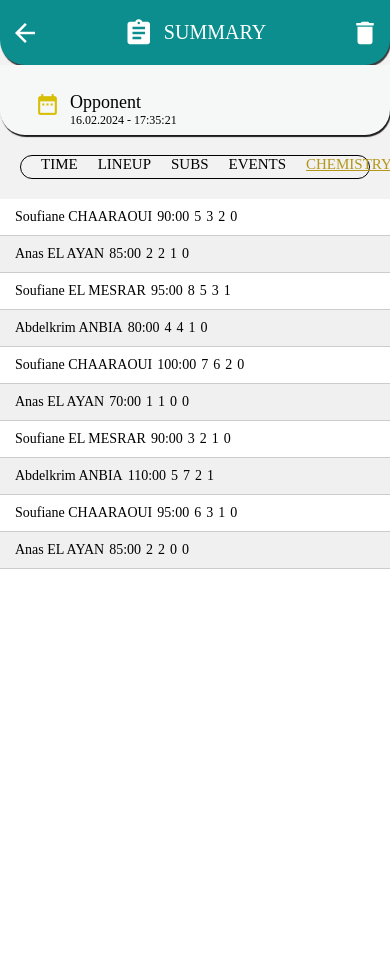
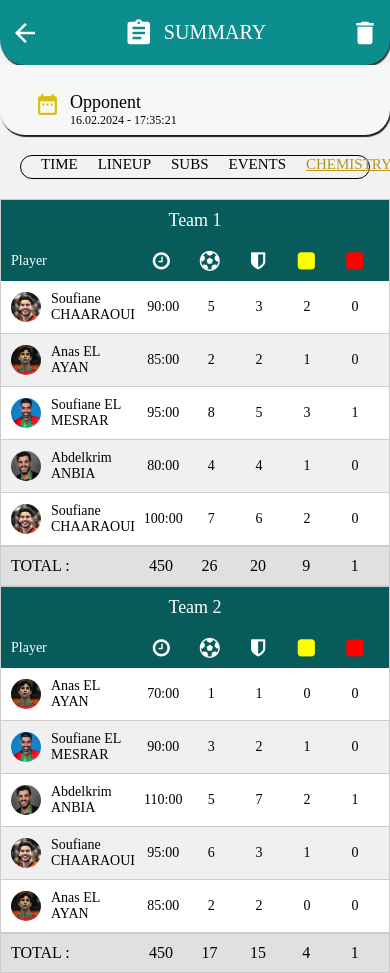
Before and after one commit to YahyaNamir/Salle_Summary, a React Native app: screen /CHEMISTRY in a window 390 px wide. Before the commit the page ends 844 px from the top, so only its background shows below. Built offline with nearby package versions, Linux system fonts and the light colour scheme.

Commit message:
Team 1 and 2

```diff
--- a/components/ChemistryItem.js
+++ b/components/ChemistryItem.js
@@ -1,15 +1,16 @@
-import { View, Text, StyleSheet } from 'react-native';
+import { View, Text, StyleSheet, Image } from 'react-native';
 import React from 'react';
 
 export default function ChemistryItem({ chemistry }) {
   return (
     <View style={styles.itemContainer}>
-      <Text style={{fontFamily: 'Poppins-Bold', marginLeft: 5}} >{chemistry.name}</Text>
-      <Text style={{fontFamily: 'Poppins-Bold', marginLeft: 5}} >{chemistry.minutePlayer}</Text>
-      <Text style={{fontFamily: 'Poppins-Bold', marginLeft: 5}} >{chemistry.goal}</Text>
-      <Text style={{fontFamily: 'Poppins-Bold', marginLeft: 5}} >{chemistry.receivedGoal}</Text>
-      <Text style={{fontFamily: 'Poppins-Bold', marginLeft: 5}} >{chemistry.yellowCard}</Text>
-      <Text style={{fontFamily: 'Poppins-Bold', marginLeft: 5}} >{chemistry.redCard}</Text>
+      <Image source={chemistry.picture} style={styles.picture} />
+      <Text style={styles.name}>{chemistry.name}</Text>
+      <Text style={styles.text}>{chemistry.minutePlayer}</Text>
+      <Text style={styles.text}>{chemistry.goal}</Text>
+      <Text style={styles.text}>{chemistry.receivedGoal}</Text>
+      <Text style={styles.text}>{chemistry.yellowCard}</Text>
+      <Text style={styles.text}>{chemistry.redCard}</Text>
     </View>
   );
 }
@@ -22,4 +23,20 @@ const styles = StyleSheet.create({
     borderBottomWidth: 1,
     borderBottomColor: '#ccc',
   },
+  picture: {
+    width: 30,
+    height: 30,
+    borderRadius: 50,
+    marginRight: 10,
+  },
+  name: {
+    fontFamily: 'Poppins-Bold',
+    width: 92,
+    textAlign: 'left',
+  },
+  text: {
+    fontFamily: 'Poppins-Bold',
+    width: 50,
+    textAlign: 'center',
+  },
 });
--- a/package.json
+++ b/package.json
@@ -15,7 +15,8 @@
     "@react-navigation/material-top-tabs": "^6.6.14",
     "@react-navigation/native": "^6.1.18",
     "@react-navigation/stack": "^6.4.1",
-    "react": "^18.3.1",
+    "accordion-collapse-react-native": "^1.1.1",
+    "react": "^18.2.0",
     "react-dom": "^18.3.1",
     "react-native": "^0.74.3",
     "react-native-gesture-handler": "^2.17.1",
--- a/screens/ChemistryScreen.js
+++ b/screens/ChemistryScreen.js
@@ -1,110 +1,38 @@
-import { View, FlatList, StyleSheet } from 'react-native';
+import { View, FlatList, StyleSheet, Text, ScrollView } from 'react-native';
 import React from 'react';
 import ChemistryItem from '../components/ChemistryItem';
+import Icon from 'react-native-vector-icons/FontAwesome';
+
 const chemistryData = [
-  {
-    id: '1',
-    picture: require('../assets/images/chaaraoui.png'),
-    name: 'Soufiane CHAARAOUI',
-    goal: 5,
-    minutePlayer: '90:00',
-    yellowCard: 2,
-    redCard: 0,
-    receivedGoal: 3,
-  },
-  {
-    id: '2',
-    picture: require('../assets/images/ayan.png'),
-    name: 'Anas EL AYAN',
-    goal: 2,
-    minutePlayer: '85:00',
-    yellowCard: 1,
-    redCard: 0,
-    receivedGoal: 2,
-  },
-  {
-    id: '3',
-    picture: require('../assets/images/mesrar.png'),
-    name: 'Soufiane EL MESRAR',
-    goal: 8,
-    minutePlayer: '95:00',
-    yellowCard: 3,
-    redCard: 1,
-    receivedGoal: 5,
-  },
-  {
-    id: '4',
-    picture: require('../assets/images/aniba1.png'),
-    name: 'Abdelkrim ANBIA',
-    goal: 4,
-    minutePlayer: '80:00',
-    yellowCard: 1,
-    redCard: 0,
-    receivedGoal: 4,
-  },
-  {
-    id: '5',
-    picture: require('../assets/images/chaaraoui.png'),
-    name: 'Soufiane CHAARAOUI',
-    goal: 7,
-    minutePlayer: '100:00',
-    yellowCard: 2,
-    redCard: 0,
-    receivedGoal: 6,
-  },
-  {
-    id: '6',
-    picture: require('../assets/images/ayan.png'),
-    name: 'Anas EL AYAN',
-    goal: 1,
-    minutePlayer: '70:00',
-    yellowCard: 0,
-    redCard: 0,
-    receivedGoal: 1,
-  },
-  {
-    id: '7',
-    picture: require('../assets/images/mesrar.png'),
-    name: 'Soufiane EL MESRAR',
-    goal: 3,
-    minutePlayer: '90:00',
-    yellowCard: 1,
-    redCard: 0,
-    receivedGoal: 2,
-  },
-  {
-    id: '8',
-    picture: require('../assets/images/aniba1.png'),
-    name: 'Abdelkrim ANBIA',
-    goal: 5,
-    minutePlayer: '110:00',
-    yellowCard: 2,
-    redCard: 1,
-    receivedGoal: 7,
-  },
-  {
-    id: '9',
-    picture: require('../assets/images/chaaraoui.png'),
-    name: 'Soufiane CHAARAOUI',
-    goal: 6,
-    minutePlayer: '95:00',
-    yellowCard: 1,
-    redCard: 0,
-    receivedGoal: 3,
-  },
-  {
-    id: '10',
-    picture: require('../assets/images/ayan.png'),
-    name: 'Anas EL AYAN',
-    goal: 2,
-    minutePlayer: '85:00',
-    yellowCard: 0,
-    redCard: 0,
-    receivedGoal: 2,
-  },
+  { id: '1', picture: require('../assets/images/chaaraoui.png'), name: 'Soufiane CHAARAOUI', goal: 5, minutePlayer: '90:00', yellowCard: 2, redCard: 0, receivedGoal: 3 },
+  { id: '2', picture: require('../assets/images/ayan.png'), name: 'Anas EL AYAN', goal: 2, minutePlayer: '85:00', yellowCard: 1, redCard: 0, receivedGoal: 2 },
+  { id: '3', picture: require('../assets/images/mesrar.png'), name: 'Soufiane EL MESRAR', goal: 8, minutePlayer: '95:00', yellowCard: 3, redCard: 1, receivedGoal: 5 },
+  { id: '4', picture: require('../assets/images/aniba1.png'), name: 'Abdelkrim ANBIA', goal: 4, minutePlayer: '80:00', yellowCard: 1, redCard: 0, receivedGoal: 4 },
+  { id: '5', picture: require('../assets/images/chaaraoui.png'), name: 'Soufiane CHAARAOUI', goal: 7, minutePlayer: '100:00', yellowCard: 2, redCard: 0, receivedGoal: 6 },
+  { id: '6', picture: require('../assets/images/ayan.png'), name: 'Anas EL AYAN', goal: 1, minutePlayer: '70:00', yellowCard: 0, redCard: 0, receivedGoal: 1 },
+  { id: '7', picture: require('../assets/images/mesrar.png'), name: 'Soufiane EL MESRAR', goal: 3, minutePlayer: '90:00', yellowCard: 1, redCard: 0, receivedGoal: 2 },
+  { id: '8', picture: require('../assets/images/aniba1.png'), name: 'Abdelkrim ANBIA', goal: 5, minutePlayer: '110:00', yellowCard: 2, redCard: 1, receivedGoal: 7 },
+  { id: '9', picture: require('../assets/images/chaaraoui.png'), name: 'Soufiane CHAARAOUI', goal: 6, minutePlayer: '95:00', yellowCard: 1, redCard: 0, receivedGoal: 3 },
+  { id: '10', picture: require('../assets/images/ayan.png'), name: 'Anas EL AYAN', goal: 2, minutePlayer: '85:00', yellowCard: 0, redCard: 0, receivedGoal: 2 },
 ];
 
+const calculateTotals = (data) => {
+  return data.reduce((totals, player) => {
+    totals.goals += player.goal;
+    totals.minutes += parseInt(player.minutePlayer);
+    totals.yellowCards += player.yellowCard;
+    totals.redCards += player.redCard;
+    totals.receivedGoals += player.receivedGoal;
+    return totals;
+  }, { goals: 0, minutes: 0, yellowCards: 0, redCards: 0, receivedGoals: 0 });
+};
+
 export default function ChemistryScreen() {
+  const group1 = chemistryData.slice(0, 5);
+  const group2 = chemistryData.slice(5, 10);
+  const totals1 = calculateTotals(group1);
+  const totals2 = calculateTotals(group2);
+
   const renderItem = ({ item, index }) => {
     const backgroundColor = index % 2 === 0 ? '#fff' : '#f0f0f0';
 
@@ -115,20 +43,114 @@ export default function ChemistryScreen() {
     );
   };
 
+  const renderTotals = (totals) => (
+    <View style={styles.totalsContainer}>
+      <Text style={styles.TOTAL}>TOTAL :</Text>
+      <Text style={styles.totalsText}>{totals.minutes}</Text>
+      <Text style={styles.totalsText}>{totals.goals}</Text>
+      <Text style={styles.totalsText}>{totals.receivedGoals}</Text>
+      <Text style={styles.totalsText}>{totals.yellowCards}</Text>
+      <Text style={styles.totalsText}>{totals.redCards}</Text>
+    </View>
+  );
+
   return (
+    <ScrollView style={styles.scrollContainer}>
       <View style={styles.container}>
+        <View style={styles.teamContainer}>
+          <Text style={styles.teamHeader}>Team 1</Text>
+          <View style={styles.header}>
+            <Text style={styles.headerText}>Player</Text>
+            <Icon name="clock-o" size={20} color="#fff" style={styles.icon} />
+            <Icon name="soccer-ball-o" size={20} color="#fff" style={styles.icon} />
+            <Icon name="shield" size={20} color="#fff" style={styles.icon} />
+            <Icon name="square" size={20} color="yellow" style={styles.icon} />
+            <Icon name="square" size={20} color="red" style={styles.icon} />
+          </View>
           <FlatList
-        data={chemistryData}
+            data={group1}
             renderItem={renderItem}
             keyExtractor={item => item.id}
+            ListFooterComponent={() => renderTotals(totals1)}
           />
         </View>
+        <View style={styles.teamContainer}>
+          <Text style={styles.teamHeader}>Team 2</Text>
+          <View style={styles.header}>
+            <Text style={styles.headerText}>Player</Text>
+            <Icon name="clock-o" size={20} color="#fff" style={styles.icon} />
+            <Icon name="soccer-ball-o" size={20} color="#fff" style={styles.icon} />
+            <Icon name="shield" size={20} color="#fff" style={styles.icon} />
+            <Icon name="square" size={20} color="yellow" style={styles.icon} />
+            <Icon name="square" size={20} color="red" style={styles.icon} />
+          </View>
+          <FlatList
+            data={group2}
+            renderItem={renderItem}
+            keyExtractor={item => item.id}
+            ListFooterComponent={() => renderTotals(totals2)}
+          />
+        </View>
+      </View>
+    </ScrollView>
   );
 }
 
 const styles = StyleSheet.create({
+  scrollContainer: {
+    flex: 1,
+    backgroundColor: '#fff',
+  },
   container: {
     flex: 1,
     backgroundColor: '#fff',
   },
+  teamContainer: {
+    borderWidth: 1,
+    borderColor: '#ccc',
+    // marginBottom: 20,
+  },
+  teamHeader: {
+    fontSize: 18,
+    fontFamily: 'Poppins-Bold',
+    padding: 10,
+    backgroundColor: '#075b5b',
+    color: '#fff',
+    textAlign: 'center',
+  },
+  header: {
+    flexDirection: 'row',
+    alignItems: 'center',
+    padding: 10,
+    backgroundColor: '#075b5b',
+  },
+  headerText: {
+    fontFamily: 'Poppins-Bold',
+    color: '#fff',
+    marginRight: 10,
+    width: 120,
+  },
+  icon: {
+    width: 50,
+    textAlign: 'center',
+  },
+  totalsContainer: {
+    flexDirection: 'row',
+    padding: 10,
+    backgroundColor: '#e0e0e0',
+    borderTopWidth: 1,
+    borderTopColor: '#ccc',
+  },
+  totalsText: {
+    fontFamily: 'Poppins-Bold',
+    width: 50,
+    textAlign: 'center',
+    fontSize: 16,
+  },
+  TOTAL: {
+    fontFamily: 'Poppins-Bold',
+    width: 130,
+    // textAlign: 'center',
+    fontSize: 16,
+  },
 });
```
Also changed, not shown: 2 other files (tests, documents, lock files or other folders). Lines whose indentation alone changed are shown as unchanged.
